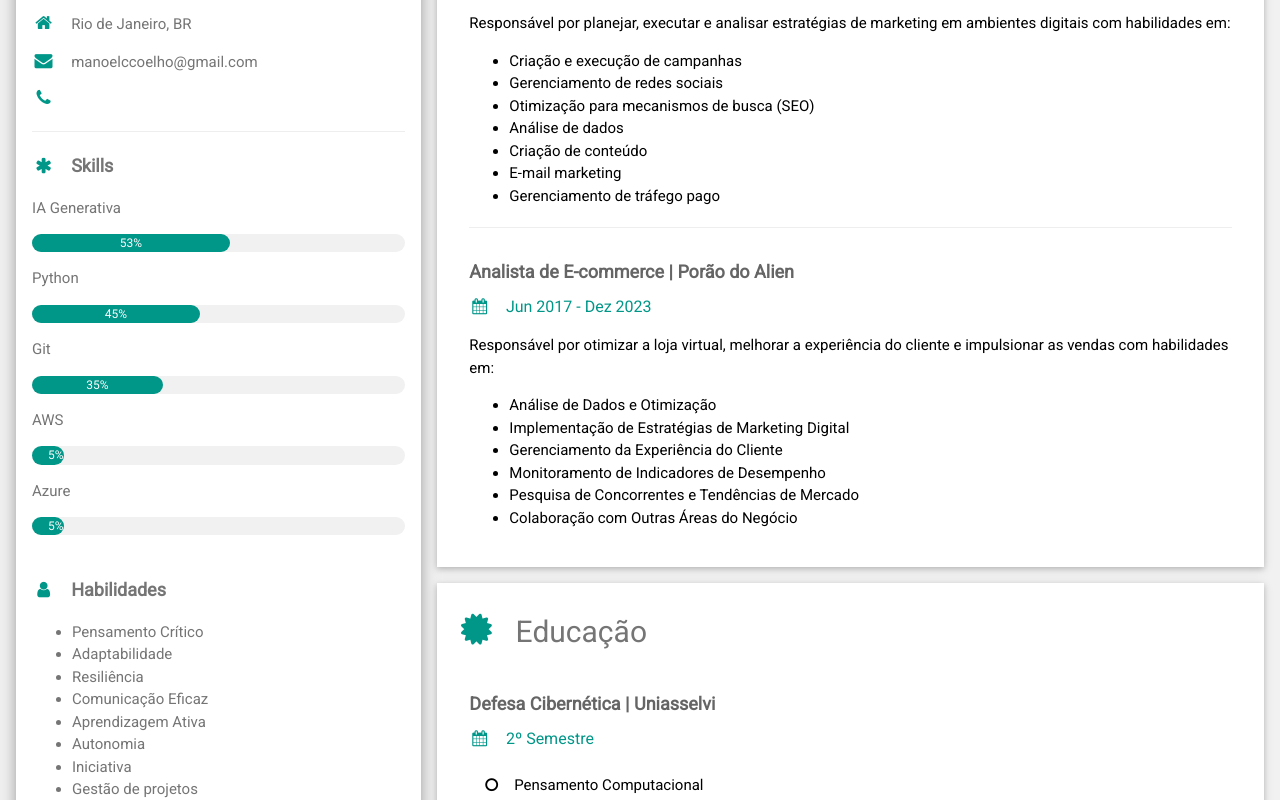
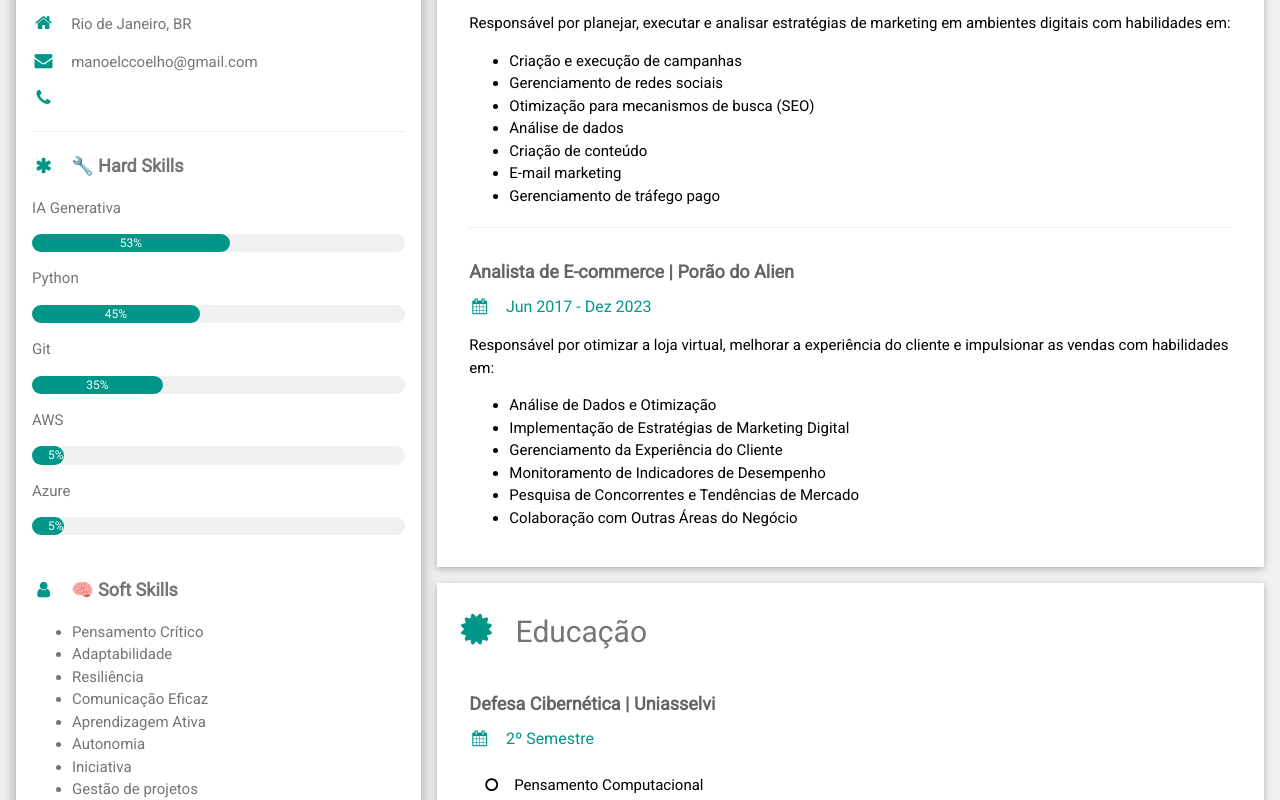
Before and after one commit to eusoumanoelnetto/resume, a plain HTML site: page index.html in a window 1280 px wide. Shown: the part 382-1182 px from the top of the page. Drawn offline with nearby package versions, Linux system fonts and the light colour scheme.

Commit message:
melhorias

```diff
--- a/index.html
+++ b/index.html
@@ -36,7 +36,7 @@ html,body,h1,h2,h3,h4,h5,h6 {font-family: "Roboto", sans-serif}
           <p><i class="fa fa-phone fa-fw w3-margin-right w3-large w3-text-teal"></i></p>
           <hr>
 
-          <p class="w3-large"><b><i class="fa fa-asterisk fa-fw w3-margin-right w3-text-teal"></i>Skills</b></p>
+          <p class="w3-large"><b><i class="fa fa-asterisk fa-fw w3-margin-right w3-text-teal"></i>🔧 Hard Skills</b></p>
           <p>IA Generativa</p>
           <div class="w3-light-grey w3-round-xlarge w3-small">
             <div class="w3-container w3-center w3-round-xlarge w3-teal" style="width:53%">53%</div>
@@ -60,7 +60,7 @@ html,body,h1,h2,h3,h4,h5,h6 {font-family: "Roboto", sans-serif}
             <div class="w3-container w3-center w3-round-xlarge w3-teal" style="width:5%">5%</div>
           </div>
           <br>
-          <p class="w3-large"><b><i class="fa fa-user fa-fw w3-margin-right w3-text-teal"></i>Habilidades</b></p>
+          <p class="w3-large"><b><i class="fa fa-user fa-fw w3-margin-right w3-text-teal"></i>🧠 Soft Skills</b></p>
           <section class="skills">
               <ul>
                 <li><span>Pensamento Crítico</span></li>
```
